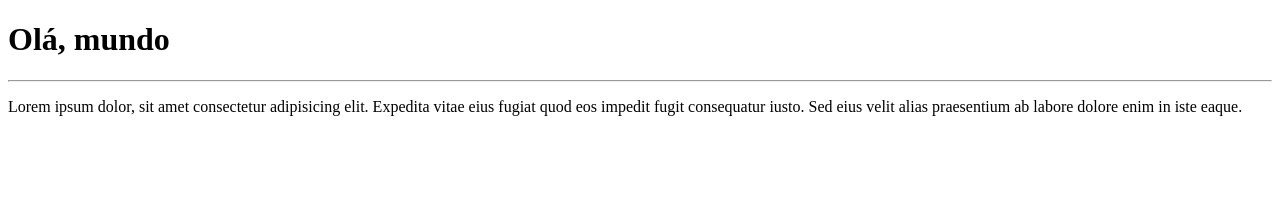
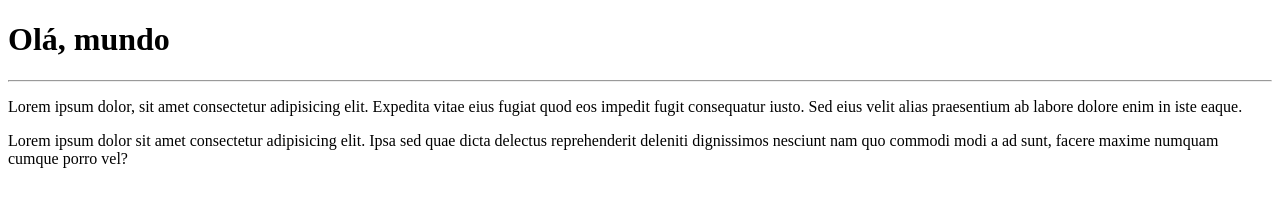
Before and after one commit to kelson-gs/I-repositorio, a plain HTML site: page site-exemplo/index.html in a window 1280 px wide. Drawn offline with Linux system fonts and the light colour scheme.

Commit message:
adicionei um parágrafo

```diff
--- a/site-exemplo/index.html
+++ b/site-exemplo/index.html
@@ -11,6 +11,11 @@
     <hr>
     <p>Lorem ipsum dolor, sit amet consectetur adipisicing elit.
         Expedita vitae eius fugiat quod eos impedit fugit consequatur iusto.
-         Sed eius velit alias praesentium ab labore dolore enim in iste eaque.</p>
+         Sed eius velit alias praesentium ab labore dolore enim in iste eaque.
+    </p>
+    <p>Lorem ipsum dolor sit amet consectetur adipisicing elit.
+        Ipsa sed quae dicta delectus reprehenderit deleniti dignissimos nesciunt nam quo commodi modi a ad sunt,
+         facere maxime numquam cumque porro vel?
+    </p>
 </body>
 </html>
```
